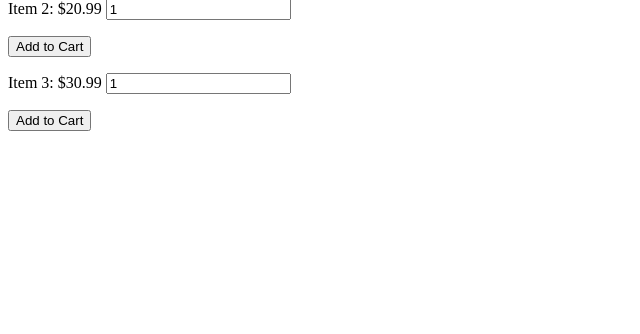
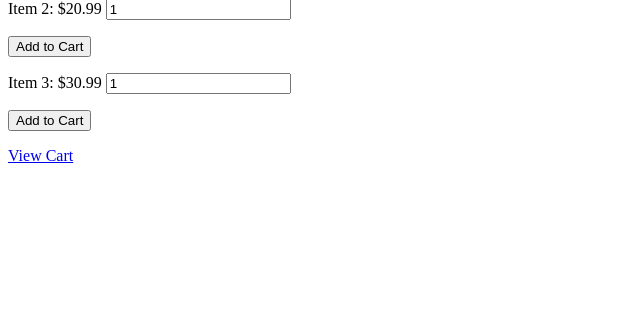
Before and after one commit to Javila127/CS3800NetProject2, a Flask app: page / in a window 1280 px wide. Shown: the part 155-489 px from the top of the page, without its empty margins (0-640 px from the left). Run offline with Flask 3, Linux system fonts and the light colour scheme.

Commit message:
added a view cart button

```diff
--- a/templates/home.html
+++ b/templates/home.html
@@ -17,5 +17,8 @@
         <p>Item 3: $30.99 <input type="number" name="quantity" value="1" min="1"></p>
         <button type="submit">Add to Cart</button>
     </form>
+    <a href="/cart">
+        <p>View Cart</p>
+    </a>
 </body>
 </html>
```
